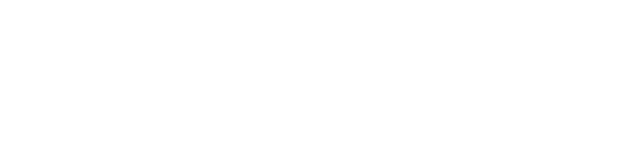
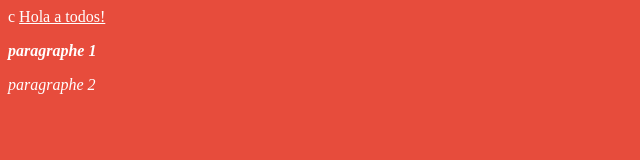
Before and after one commit to sarahabdesselam/notreProjetSA, a plain HTML site: page index.html in a window 1280 px wide. Shown: the whole page, without its empty margins (0-640 px from the left). Drawn offline with Linux system fonts and the light colour scheme.

Commit message:
modification index.html sur GitHub

```diff
--- a/index.html
+++ b/index.html
@@ -1,4 +1,4 @@
-<!DOCTYPE html>
+c<!DOCTYPE html>
 <html>
 	<head>
 		<title>Bonjour</title>
@@ -6,13 +6,13 @@
 	</head>
 		<style type="text/css">
 	body {
-	color
-	background-color: #3498db ;
+	background-color: #e74c3c ;
 	color: white;
 	}
 	</style>
 	<body>
 	<hl><u>Hola a todos!</u></hl>
-
+		<p><i><b>paragraphe 1</b></i></p>
+		<p><i>paragraphe 2</i></p>
 	</body>
 </html>
```
